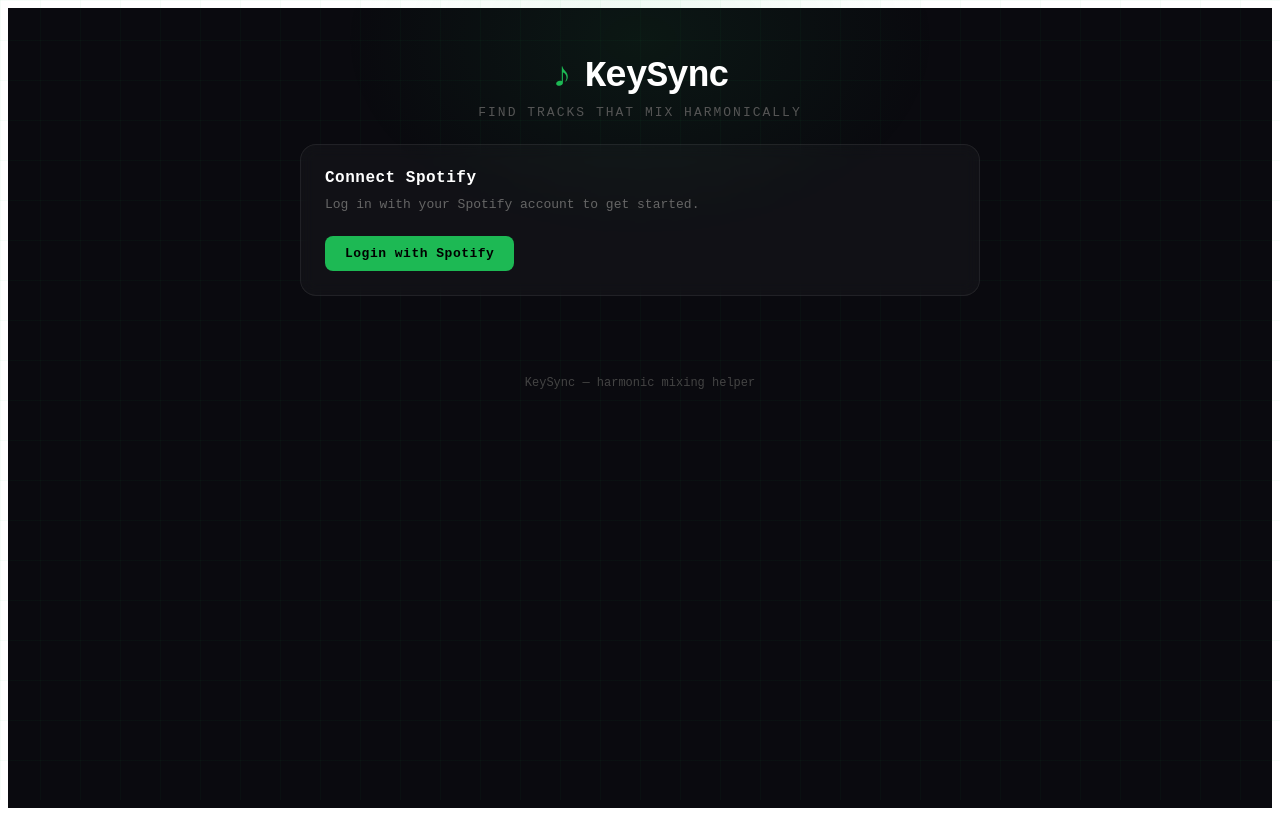
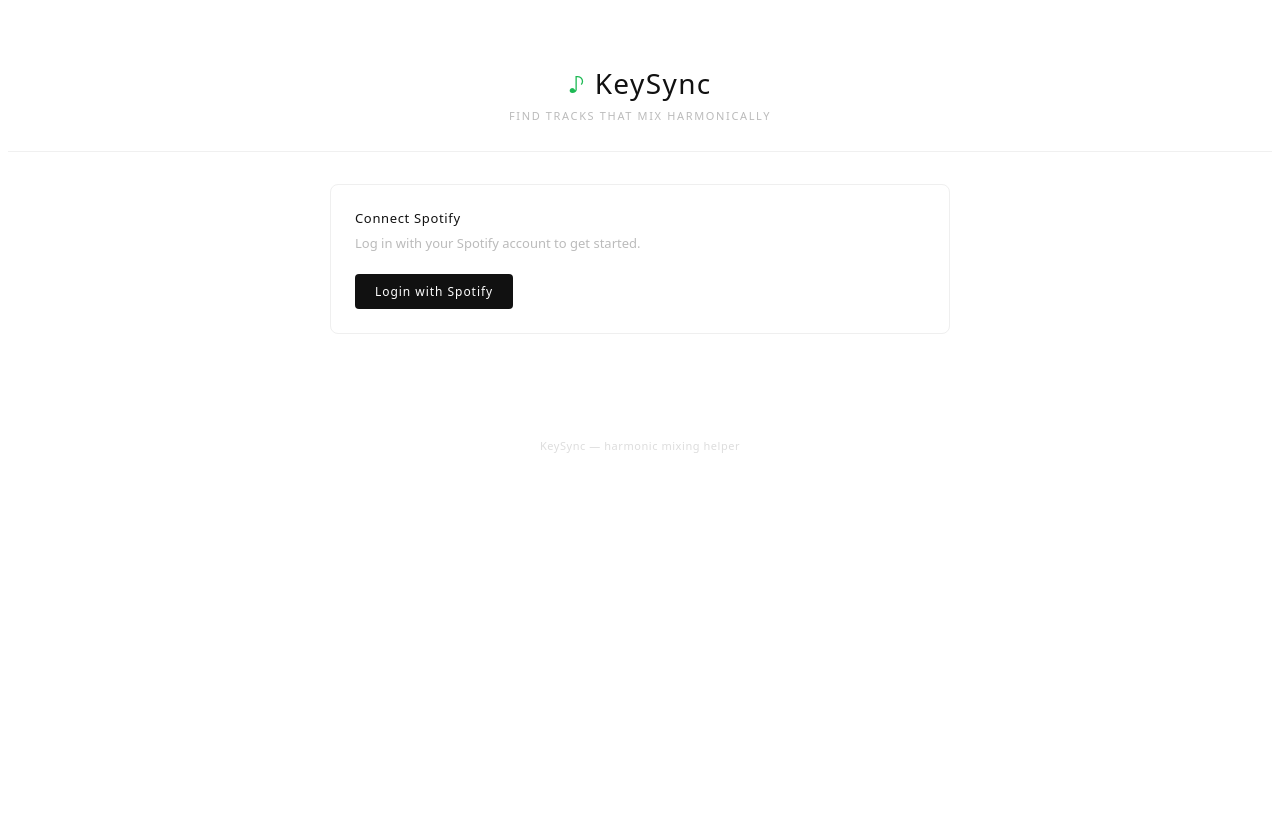
Before and after one commit to EFaridRahimli/keysync, a React (Vite) app: page / in a window 1280 px wide. Built offline with nearby package versions, Linux system fonts and the light colour scheme.

Commit message:
minimal white theme with thin system font
Co-Authored-By: Claude Sonnet 4.6 <noreply@anthropic.com>

```diff
--- a/src/App.jsx
+++ b/src/App.jsx
@@ -701,163 +701,146 @@ export default function App() {
 const styles = {
   root: {
     minHeight: "100vh",
-    background: "#0a0a0f",
-    color: "#e8e8f0",
-    fontFamily: "'DM Mono', 'Courier New', monospace",
-    position: "relative",
+    background: "#ffffff",
+    color: "#111111",
+    fontFamily: "system-ui, -apple-system, 'Helvetica Neue', sans-serif",
+    fontWeight: 300,
     overflowX: "hidden",
   },
-  bgGrid: {
-    position: "fixed",
-    inset: 0,
-    backgroundImage:
-      "linear-gradient(rgba(29,185,84,0.04) 1px, transparent 1px), linear-gradient(90deg, rgba(29,185,84,0.04) 1px, transparent 1px)",
-    backgroundSize: "40px 40px",
-    pointerEvents: "none",
-    zIndex: 0,
-  },
-  bgGlow: {
-    position: "fixed",
-    top: "-20%",
-    left: "50%",
-    transform: "translateX(-50%)",
-    width: "600px",
-    height: "400px",
-    background:
-      "radial-gradient(ellipse, rgba(29,185,84,0.08) 0%, transparent 70%)",
-    pointerEvents: "none",
-    zIndex: 0,
-  },
+  bgGrid: { display: "none" },
+  bgGlow: { display: "none" },
   header: {
     textAlign: "center",
-    padding: "48px 20px 24px",
-    position: "relative",
-    zIndex: 1,
+    padding: "56px 20px 28px",
+    borderBottom: "1px solid #f0f0f0",
   },
   logo: {
     display: "flex",
     alignItems: "center",
     justifyContent: "center",
-    gap: "12px",
-    marginBottom: "8px",
+    gap: "10px",
+    marginBottom: "6px",
   },
-  logoIcon: { fontSize: "36px", color: "#1db954" },
+  logoIcon: { fontSize: "22px", color: "#1db954" },
   logoText: {
-    fontSize: "36px",
-    fontWeight: "700",
-    letterSpacing: "-1px",
-    color: "#fff",
+    fontSize: "28px",
+    fontWeight: 300,
+    letterSpacing: "0.05em",
+    color: "#111",
   },
   tagline: {
-    color: "#555",
-    fontSize: "13px",
-    letterSpacing: "2px",
+    color: "#bbb",
+    fontSize: "11px",
+    letterSpacing: "0.15em",
     textTransform: "uppercase",
     margin: 0,
+    fontWeight: 300,
   },
   logoutBtn: {
-    marginTop: "12px",
+    marginTop: "14px",
     background: "transparent",
-    border: "1px solid #333",
-    color: "#555",
-    borderRadius: "6px",
-    padding: "4px 12px",
-    fontSize: "12px",
+    border: "1px solid #e0e0e0",
+    color: "#aaa",
+    borderRadius: "4px",
+    padding: "4px 14px",
+    fontSize: "11px",
     cursor: "pointer",
     fontFamily: "inherit",
+    fontWeight: 300,
+    letterSpacing: "0.05em",
   },
   main: {
-    maxWidth: "680px",
+    maxWidth: "620px",
     margin: "0 auto",
-    padding: "0 20px 60px",
-    position: "relative",
-    zIndex: 1,
+    padding: "32px 20px 80px",
     display: "flex",
     flexDirection: "column",
-    gap: "16px",
+    gap: "12px",
   },
   card: {
-    background: "rgba(255,255,255,0.03)",
-    border: "1px solid rgba(255,255,255,0.07)",
-    borderRadius: "16px",
+    background: "#ffffff",
+    border: "1px solid #efefef",
+    borderRadius: "8px",
     padding: "24px",
-    backdropFilter: "blur(8px)",
   },
   cardTitle: {
-    margin: "0 0 8px",
-    fontSize: "16px",
-    fontWeight: "600",
-    color: "#fff",
-    letterSpacing: "0.5px",
+    margin: "0 0 6px",
+    fontSize: "13px",
+    fontWeight: 400,
+    color: "#111",
+    letterSpacing: "0.05em",
   },
   cardDesc: {
     margin: "0 0 20px",
     fontSize: "13px",
-    color: "#666",
+    color: "#bbb",
     lineHeight: "1.6",
+    fontWeight: 300,
   },
-  inputRow: { display: "flex", gap: "10px" },
+  inputRow: { display: "flex", gap: "8px" },
   input: {
     flex: 1,
-    background: "rgba(255,255,255,0.05)",
-    border: "1px solid rgba(255,255,255,0.1)",
-    borderRadius: "8px",
-    padding: "10px 14px",
-    color: "#e8e8f0",
-    fontSize: "14px",
+    background: "#fafafa",
+    border: "1px solid #e8e8e8",
+    borderRadius: "4px",
+    padding: "9px 13px",
+    color: "#111",
+    fontSize: "13px",
     outline: "none",
     fontFamily: "inherit",
+    fontWeight: 300,
   },
   btnPrimary: {
-    background: "#1db954",
-    color: "#000",
+    background: "#111",
+    color: "#fff",
     border: "none",
-    borderRadius: "8px",
-    padding: "10px 20px",
-    fontWeight: "700",
-    fontSize: "13px",
+    borderRadius: "4px",
+    padding: "9px 20px",
+    fontWeight: 400,
+    fontSize: "12px",
     cursor: "pointer",
     whiteSpace: "nowrap",
-    letterSpacing: "0.5px",
+    letterSpacing: "0.08em",
     fontFamily: "inherit",
   },
   error: {
-    color: "#ff5f5f",
-    fontSize: "13px",
+    color: "#e05555",
+    fontSize: "12px",
     marginTop: "10px",
-    background: "rgba(255,95,95,0.08)",
+    background: "#fff5f5",
+    border: "1px solid #fde8e8",
     padding: "8px 12px",
-    borderRadius: "6px",
+    borderRadius: "4px",
     marginBottom: "12px",
+    fontWeight: 300,
   },
   resultList: {
     listStyle: "none",
-    margin: "16px 0 0",
+    margin: "14px 0 0",
     padding: 0,
     display: "flex",
     flexDirection: "column",
-    gap: "4px",
+    gap: "2px",
   },
   resultItem: {
     display: "flex",
     alignItems: "center",
     gap: "12px",
-    padding: "10px 12px",
-    borderRadius: "8px",
+    padding: "9px 10px",
+    borderRadius: "4px",
     cursor: "pointer",
-    background: "rgba(255,255,255,0.03)",
     border: "1px solid transparent",
   },
   thumb: {
-    width: "40px",
-    height: "40px",
-    borderRadius: "4px",
+    width: "38px",
+    height: "38px",
+    borderRadius: "3px",
     objectFit: "cover",
     flexShrink: 0,
-    background: "#222",
+    background: "#f0f0f0",
   },
-  trackName: { fontSize: "14px", color: "#e8e8f0", fontWeight: "500" },
-  artistName: { fontSize: "12px", color: "#666", marginTop: "2px" },
+  trackName: { fontSize: "13px", color: "#111", fontWeight: 400 },
+  artistName: { fontSize: "12px", color: "#bbb", marginTop: "2px", fontWeight: 300 },
   selectedTrackRow: {
     display: "flex",
     gap: "16px",
@@ -865,43 +848,45 @@ const styles = {
     marginBottom: "20px",
   },
   albumArt: {
-    width: "72px",
-    height: "72px",
-    borderRadius: "8px",
+    width: "64px",
+    height: "64px",
+    borderRadius: "4px",
     objectFit: "cover",
     flexShrink: 0,
-    background: "#1a1a1a",
+    background: "#f0f0f0",
   },
   selectedTrackName: {
-    fontSize: "18px",
-    fontWeight: "700",
-    color: "#fff",
-    marginBottom: "4px",
+    fontSize: "16px",
+    fontWeight: 400,
+    color: "#111",
+    marginBottom: "3px",
   },
-  selectedArtist: { fontSize: "13px", color: "#888", marginBottom: "10px" },
-  badgeRow: { display: "flex", gap: "8px", flexWrap: "wrap" },
+  selectedArtist: { fontSize: "12px", color: "#bbb", marginBottom: "10px", fontWeight: 300 },
+  badgeRow: { display: "flex", gap: "6px", flexWrap: "wrap" },
   badge: {
-    background: "#1a1a2e",
-    border: "1px solid rgba(255,255,255,0.1)",
-    borderRadius: "20px",
-    padding: "4px 12px",
-    fontSize: "12px",
-    color: "#c0c0d0",
-    letterSpacing: "0.3px",
+    background: "#f5f5f5",
+    border: "1px solid #ebebeb",
+    borderRadius: "3px",
+    padding: "3px 10px",
+    fontSize: "11px",
+    color: "#555",
+    fontWeight: 300,
+    letterSpacing: "0.03em",
   },
   controls: {
     display: "flex",
     flexDirection: "column",
     gap: "16px",
-    borderTop: "1px solid rgba(255,255,255,0.06)",
+    borderTop: "1px solid #f0f0f0",
     paddingTop: "20px",
   },
   controlGroup: { display: "flex", flexDirection: "column", gap: "8px" },
   label: {
-    fontSize: "12px",
-    color: "#666",
-    letterSpacing: "1px",
+    fontSize: "10px",
+    color: "#bbb",
+    letterSpacing: "0.12em",
     textTransform: "uppercase",
+    fontWeight: 400,
   },
   slider: { accentColor: "#1db954", width: "100%", cursor: "pointer" },
   radioGroup: { display: "flex", gap: "16px", flexWrap: "wrap" },
@@ -910,25 +895,26 @@ const styles = {
     alignItems: "center",
     gap: "6px",
     fontSize: "13px",
-    color: "#b0b0c0",
+    color: "#555",
     cursor: "pointer",
+    fontWeight: 300,
   },
   matchList: {
     listStyle: "none",
-    margin: "16px 0 0",
+    margin: "14px 0 0",
     padding: 0,
     display: "flex",
     flexDirection: "column",
-    gap: "4px",
+    gap: "2px",
   },
   matchItem: {
     display: "flex",
     alignItems: "center",
     gap: "12px",
-    padding: "10px 12px",
-    borderRadius: "8px",
-    background: "rgba(29,185,84,0.04)",
-    border: "1px solid rgba(29,185,84,0.1)",
+    padding: "9px 10px",
+    borderRadius: "4px",
+    background: "#fafafa",
+    border: "1px solid #f0f0f0",
   },
   matchMeta: {
     display: "flex",
@@ -938,34 +924,34 @@ const styles = {
     flexShrink: 0,
   },
   matchBadge: {
-    background: "rgba(29,185,84,0.15)",
-    color: "#1db954",
-    borderRadius: "4px",
-    padding: "2px 8px",
-    fontSize: "12px",
-    fontWeight: "600",
+    background: "#f0f0f0",
+    color: "#555",
+    borderRadius: "3px",
+    padding: "2px 7px",
+    fontSize: "11px",
+    fontWeight: 400,
   },
   spotifyBtn: {
     background: "#1db954",
-    color: "#000",
+    color: "#fff",
     borderRadius: "50%",
-    width: "30px",
-    height: "30px",
+    width: "28px",
+    height: "28px",
     display: "flex",
     alignItems: "center",
     justifyContent: "center",
     textDecoration: "none",
-    fontSize: "11px",
+    fontSize: "10px",
     flexShrink: 0,
-    fontWeight: "bold",
+    fontWeight: 600,
   },
   footer: {
     textAlign: "center",
-    padding: "20px",
-    fontSize: "12px",
-    color: "#444",
-    position: "relative",
-    zIndex: 1,
+    padding: "24px",
+    fontSize: "11px",
+    color: "#ddd",
+    fontWeight: 300,
+    letterSpacing: "0.05em",
   },
   footerLink: {
     color: "#1db954",
```
